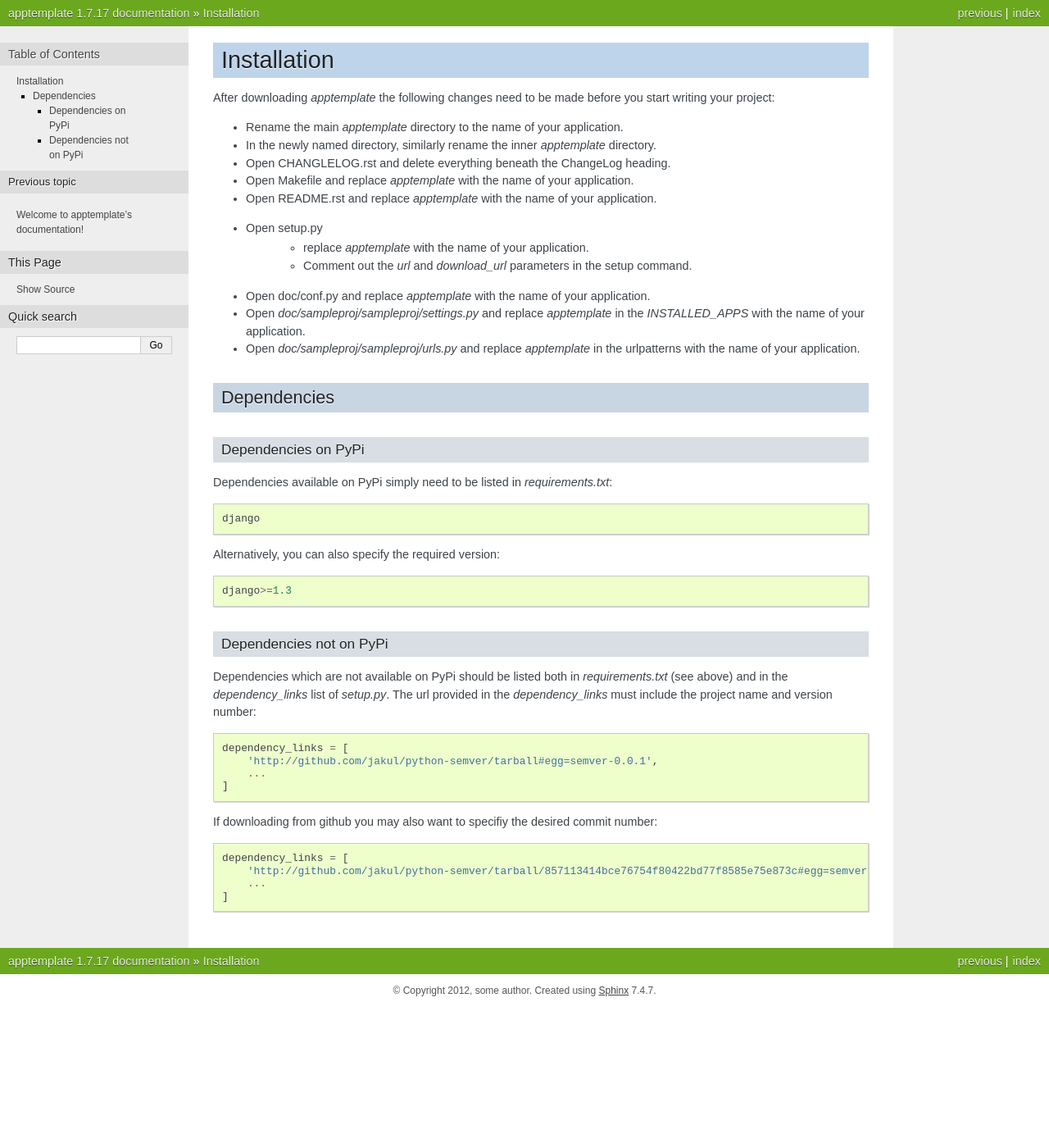
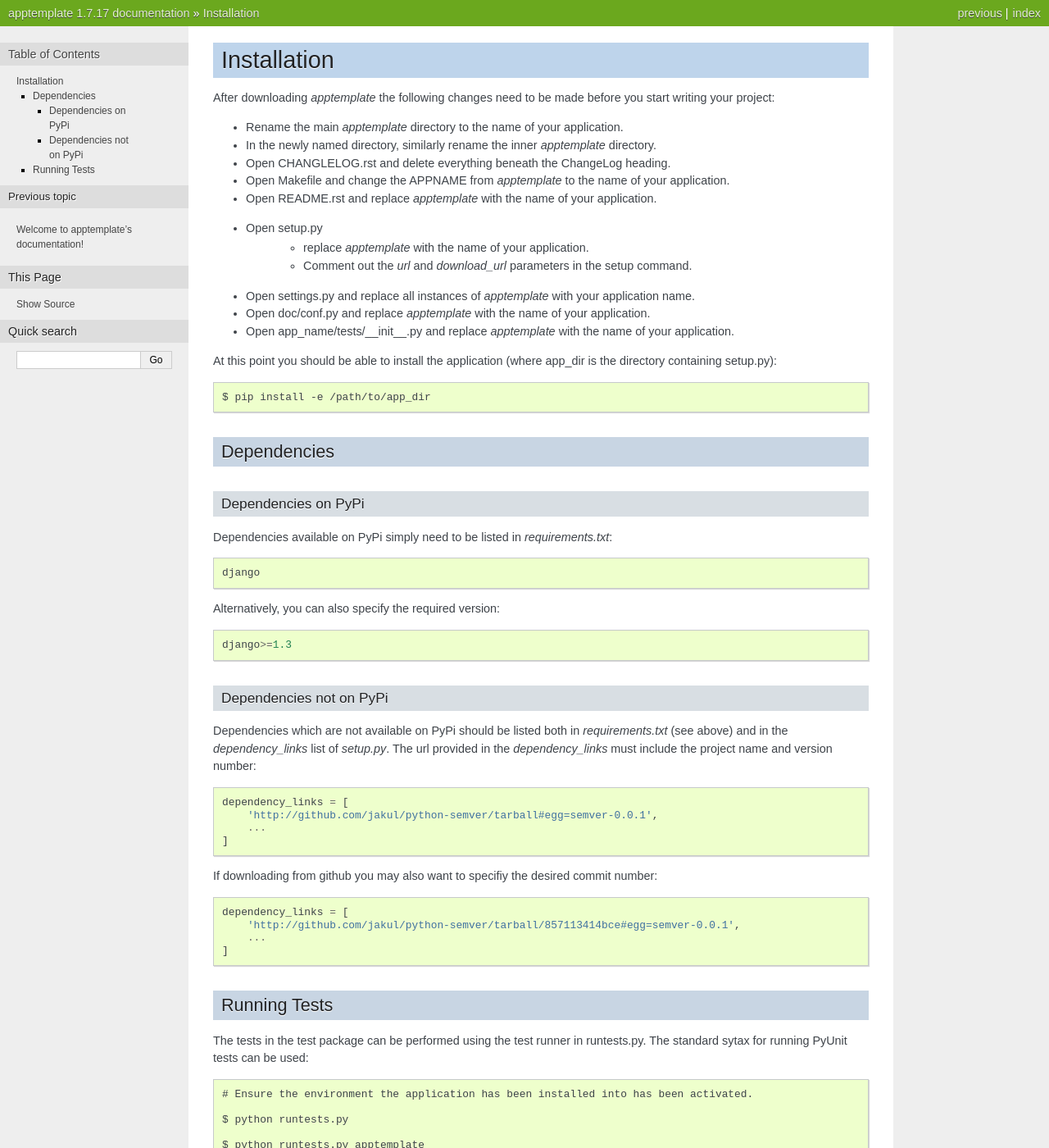
Before and after one commit to jakul/apptemplate, a Sphinx documentation site: the page built from doc/install.rst, in a window 1280 px wide and 1400 px high. Shown: the whole window at 82% size. Built offline with Sphinx 7.4.7, drawn with Linux system fonts in a browser that asks for light colours; some of the changed text lies outside the part shown.

Commit message:
Add test functionality and update docs

```diff
--- a/doc/conf.py
+++ b/doc/conf.py
@@ -12,10 +12,11 @@
 # serve to show the default.
 
 import sys, os
+sys.path.insert(0, os.path.join(os.path.dirname(__file__), os.pardir))
+os.environ['DJANGO_SETTINGS_MODULE'] = 'settings'
+
 from apptemplate import VERSION, VERSION_INFO, AUTHOR, PROJECT_NAME, \
     SHORT_DESCRIPTION
-sys.path.insert(0, os.path.join(os.path.dirname(__file__), 'sampleproj'))
-os.environ['DJANGO_SETTINGS_MODULE'] = 'sampleproj.settings'
 
 # General information about the project.
 project = PROJECT_NAME
--- a/doc/install.rst
+++ b/doc/install.rst
@@ -7,16 +7,19 @@ you start writing your project:
 * Rename the main *apptemplate* directory to the name of your application.
 * In the newly named directory, similarly rename the inner *apptemplate* directory.
 * Open CHANGLELOG.rst and delete everything beneath the ChangeLog heading.
-* Open Makefile and replace *apptemplate* with the name of your application.
+* Open Makefile and change the APPNAME from *apptemplate* to the name of your application.
 * Open README.rst and replace *apptemplate* with the name of your application.
 * Open setup.py
     * replace *apptemplate* with the name of your application.
     * Comment out the *url* and *download_url* parameters in the setup command.
+* Open settings.py and replace all instances of *apptemplate* with your application name.
 * Open doc/conf.py and replace *apptemplate* with the name of your application.
-* Open *doc/sampleproj/sampleproj/settings.py* and replace *apptemplate* in the
-  *INSTALLED_APPS* with the name of your application.
-* Open *doc/sampleproj/sampleproj/urls.py* and replace *apptemplate* in the
-  urlpatterns with the name of your application.
+* Open app_name/tests/__init__.py and replace *apptemplate* with the name of your application.
+
+At this point you should be able to install the application (where app_dir is the directory
+containing setup.py)::
+
+    $ pip install -e /path/to/app_dir
 
 
 Dependencies
@@ -46,6 +49,26 @@ Dependencies which are not available on PyPi should be listed both in *requireme
 If downloading from github you may also want to specifiy the desired commit number::
 
     dependency_links = [
-        'http://github.com/jakul/python-semver/tarball/857113414bce76754f80422bd77f8585e75e873c#egg=semver-0.0.1',
+        'http://github.com/jakul/python-semver/tarball/857113414bce#egg=semver-0.0.1',
         ...
     ]
+
+Running Tests
+-------------
+
+The tests in the test package can be performed using the test runner in runtests.py.
+The standard sytax for running PyUnit tests can be used::
+
+    # Ensure the environment the application has been installed into has been activated.
+
+    $ python runtests.py
+
+    $ python runtests.py apptemplate
+
+    $ python runtests.py apptemplate.TestCase
+
+    $ python runtests.py apptemplate.TestCase.test_method
+
+
+
+    $ python runtests.py
```
Also changed, not shown: 1 other file.
